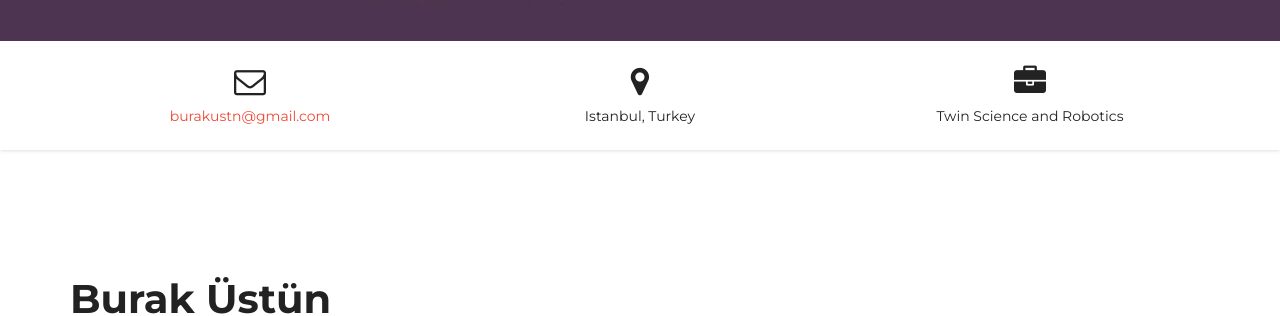
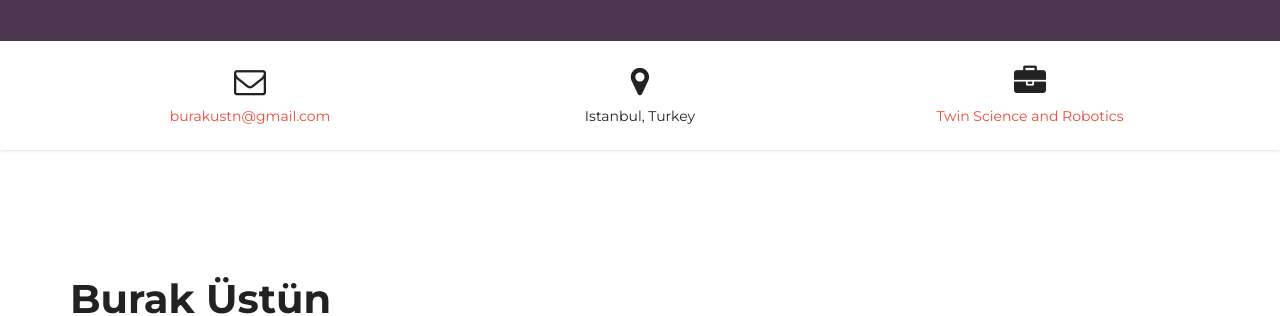
Before and after one commit to buracules/buracules.github.io, a Jekyll site: the page index.html, which Jekyll copies as it is, in a window 1280 px wide and 900 px high, scrolled down 502 px. Shown: the part 150-466 px from the top of the window. Built offline with Jekyll 4.4.1, drawn with Linux system fonts in a browser that asks for light colours.

Commit message:
Add company url

```diff
--- a/index.html
+++ b/index.html
@@ -131,7 +131,7 @@
 						<div class="col-sm-4 col-xs-4 wow bounceInLeft">
 							<div class="profile-item">
 								<i class="fa fa-envelope-o" style="text-align: center;"></i>
-								<h5 style="text-align: center;"><a href="#">burakustn@gmail.com</a></h5>
+								<h5 style="text-align: center;"><a href=mailto:burakustn@gmail.com>burakustn@gmail.com</a></h5>
 							</div>
 						</div>
 
@@ -145,7 +145,7 @@
 						<div class="col-sm-4 col-xs-4 wow bounceInRight">
 							<div class="profile-item">
 								<i class="fa fa-briefcase" style="text-align: center;"></i>
-								<h5 style="text-align: center;">Twin Science and Robotics</h5>
+								<h5 style="text-align: center;"><a href="http://www.twinscience.com">Twin Science and Robotics</a></h5>
 							</div>
 						</div>
 
```
